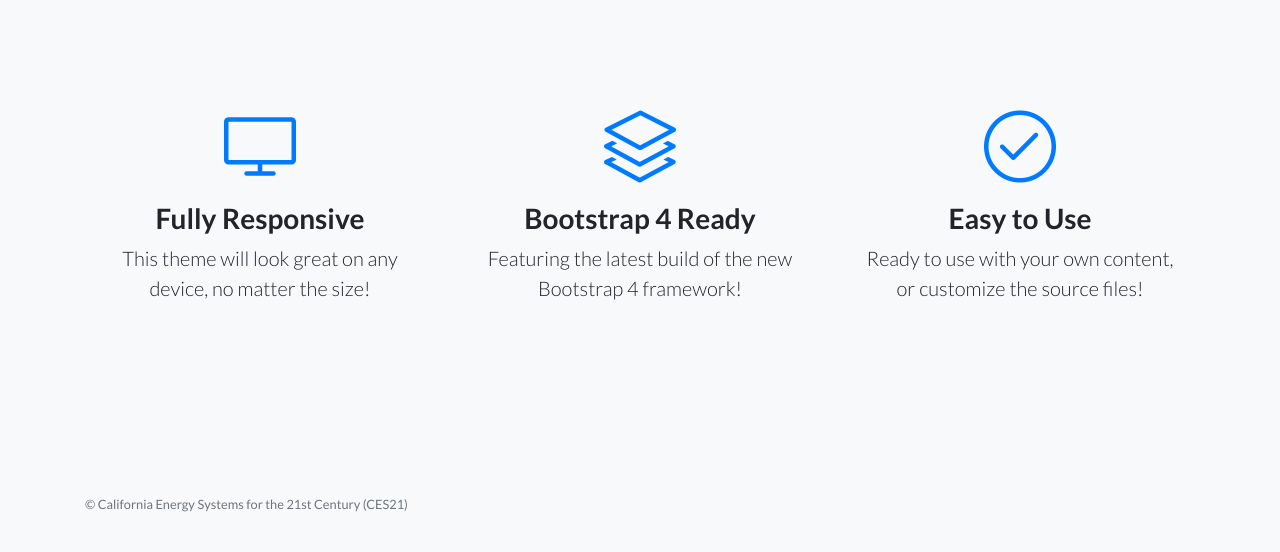
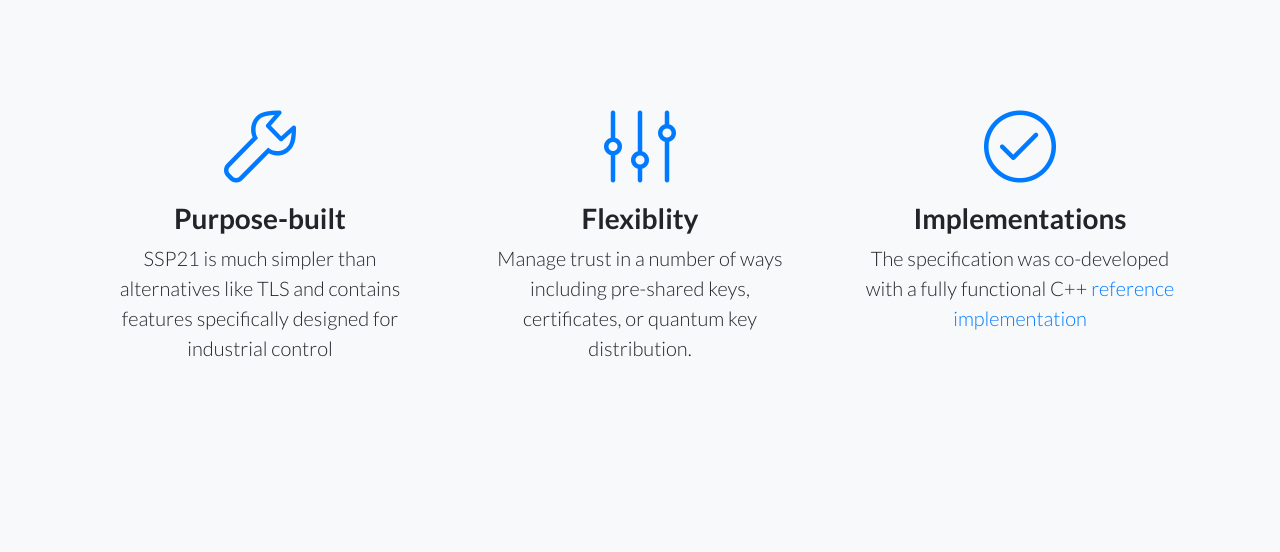
Before and after one commit to ptyspawn/ssp21.github.io, a plain HTML site: page index.html in a window 1280 px wide. Shown: the part 721-1273 px from the top of the page. Drawn offline with Linux system fonts and the light colour scheme.

Commit message:
change icons and text

```diff
--- a/index.html
+++ b/index.html
@@ -56,19 +56,19 @@
         <div class="col-lg-4">
           <div class="features-icons-item mx-auto mb-5 mb-lg-0 mb-lg-3">
             <div class="features-icons-icon d-flex">
-              <i class="icon-screen-desktop m-auto text-primary"></i>
+              <i class="icon-wrench m-auto text-primary"></i>
             </div>
-            <h3>Fully Responsive</h3>
-            <p class="lead mb-0">This theme will look great on any device, no matter the size!</p>
+            <h3>Purpose-built</h3>
+            <p class="lead mb-0">SSP21 is much simpler than alternatives like TLS and contains features specifically designed for industrial control</p>
           </div>
         </div>
         <div class="col-lg-4">
           <div class="features-icons-item mx-auto mb-5 mb-lg-0 mb-lg-3">
             <div class="features-icons-icon d-flex">
-              <i class="icon-layers m-auto text-primary"></i>
+              <i class="icon-equalizer m-auto text-primary"></i>
             </div>
-            <h3>Bootstrap 4 Ready</h3>
-            <p class="lead mb-0">Featuring the latest build of the new Bootstrap 4 framework!</p>
+            <h3>Flexiblity</h3>
+            <p class="lead mb-0">Manage trust in a number of ways including pre-shared keys, certificates, or quantum key distribution.</p>
           </div>
         </div>
         <div class="col-lg-4">
@@ -76,8 +76,8 @@
             <div class="features-icons-icon d-flex">
               <i class="icon-check m-auto text-primary"></i>
             </div>
-            <h3>Easy to Use</h3>
-            <p class="lead mb-0">Ready to use with your own content, or customize the source files!</p>
+            <h3>Implementations</h3>
+            <p class="lead mb-0">The specification was co-developed with a fully functional C++ <a href="https://github.com/ssp21/ssp21-cpp">reference implementation</a></p>
           </div>
         </div>
       </div>
```
